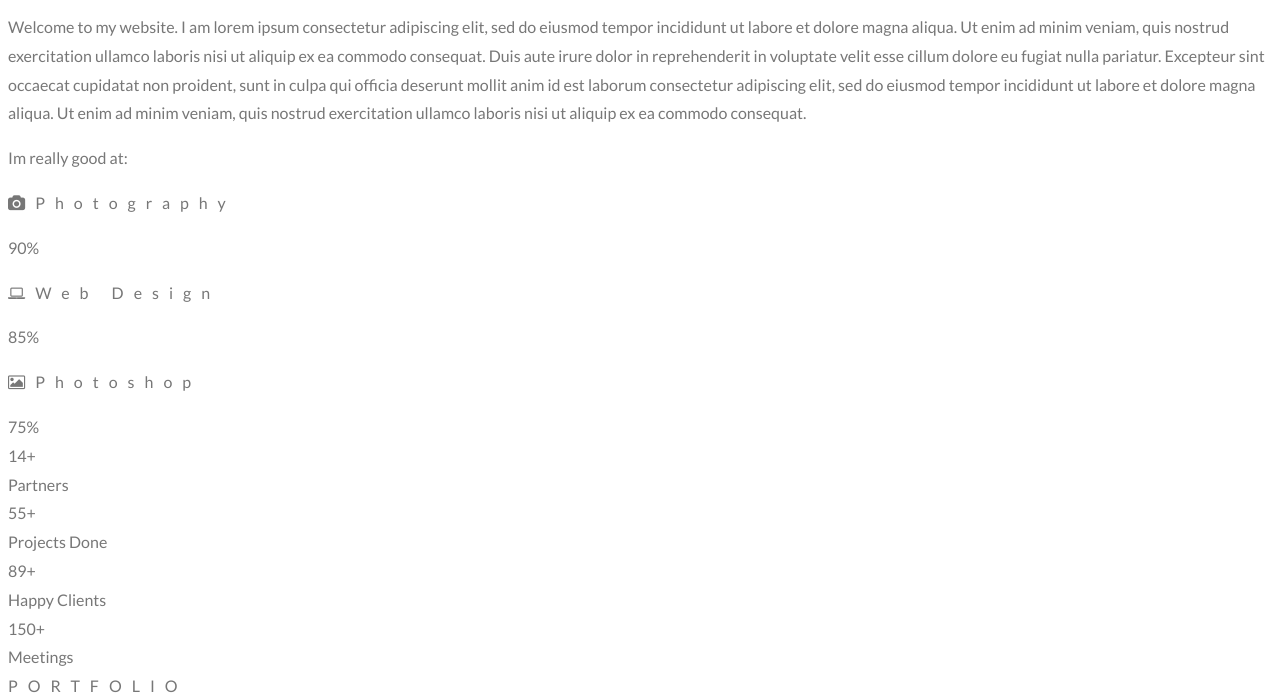
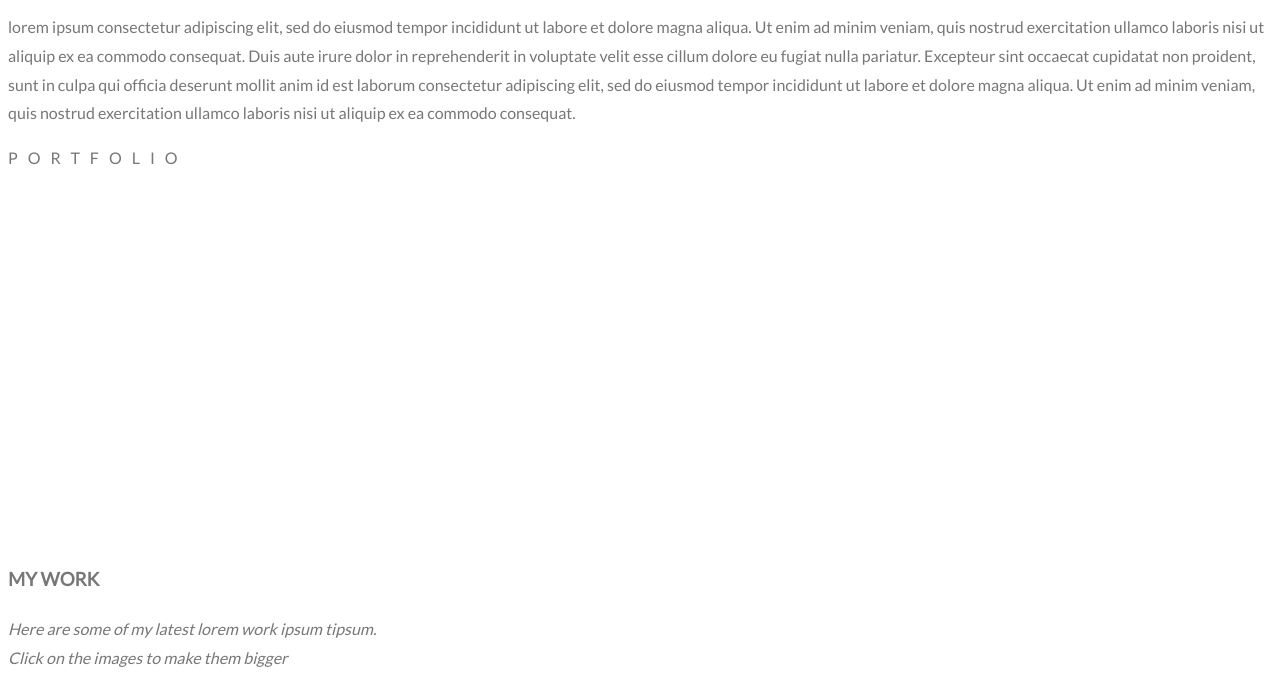
Before and after one commit to Robertsonstuff/mountstreethomestead, a plain HTML site: page Index.html in a window 1280 px wide. Shown: the part 818-1516 px from the top of the page. Drawn offline with Linux system fonts and the light colour scheme.

Commit message:
Update Index.html

```diff
--- a/Index.html
+++ b/Index.html
@@ -55,44 +55,11 @@
 
     <!-- Hide this text on small devices -->
     <div class="w3-col m6 w3-hide-small w3-padding-large">
-      <p>Welcome to my website. I am lorem ipsum consectetur adipiscing elit, sed do eiusmod tempor incididunt ut labore et dolore magna aliqua. Ut enim ad minim veniam, quis nostrud exercitation ullamco laboris nisi ut aliquip ex ea commodo consequat. Duis aute irure
+      <p>lorem ipsum consectetur adipiscing elit, sed do eiusmod tempor incididunt ut labore et dolore magna aliqua. Ut enim ad minim veniam, quis nostrud exercitation ullamco laboris nisi ut aliquip ex ea commodo consequat. Duis aute irure
         dolor in reprehenderit in voluptate velit esse cillum dolore eu fugiat nulla pariatur. Excepteur sint occaecat cupidatat non proident, sunt in culpa qui officia deserunt mollit anim id est laborum consectetur adipiscing elit, sed do eiusmod tempor
         incididunt ut labore et dolore magna aliqua. Ut enim ad minim veniam, quis nostrud exercitation ullamco laboris nisi ut aliquip ex ea commodo consequat.</p>
     </div>
   </div>
-  <p class="w3-large w3-center w3-padding-16">Im really good at:</p>
-  <p class="w3-wide"><i class="fa fa-camera"></i>Photography</p>
-  <div class="w3-light-grey">
-    <div class="w3-container w3-padding-small w3-dark-grey w3-center" style="width:90%">90%</div>
-  </div>
-  <p class="w3-wide"><i class="fa fa-laptop"></i>Web Design</p>
-  <div class="w3-light-grey">
-    <div class="w3-container w3-padding-small w3-dark-grey w3-center" style="width:85%">85%</div>
-  </div>
-  <p class="w3-wide"><i class="fa fa-photo"></i>Photoshop</p>
-  <div class="w3-light-grey">
-    <div class="w3-container w3-padding-small w3-dark-grey w3-center" style="width:75%">75%</div>
-  </div>
-</div>
-
-<div class="w3-row w3-center w3-dark-grey w3-padding-16">
-  <div class="w3-quarter w3-section">
-    <span class="w3-xlarge">14+</span><br>
-    Partners
-  </div>
-  <div class="w3-quarter w3-section">
-    <span class="w3-xlarge">55+</span><br>
-    Projects Done
-  </div>
-  <div class="w3-quarter w3-section">
-    <span class="w3-xlarge">89+</span><br>
-    Happy Clients
-  </div>
-  <div class="w3-quarter w3-section">
-    <span class="w3-xlarge">150+</span><br>
-    Meetings
-  </div>
-</div>
 
 <!-- Second Parallax Image with Portfolio Text -->
 <div class="bgimg-2 w3-display-container w3-opacity-min">
@@ -164,7 +131,7 @@
 <!-- Container (Contact Section) -->
 <div class="w3-content w3-container w3-padding-64" id="contact">
   <h3 class="w3-center">WHERE I WORK</h3>
-  <p class="w3-center"><em>I'd love your feedback!</em></p>
+  <p class="w3-center"><em>let's chat!</em></p>
 
   <div class="w3-row w3-padding-32 w3-section">
     <div class="w3-col m4 w3-container">
@@ -172,8 +139,8 @@
     </div>
     <div class="w3-col m8 w3-panel">
       <div class="w3-large w3-margin-bottom">
-        <i class="fa fa-map-marker fa-fw w3-hover-text-black w3-xlarge w3-margin-right"></i> Chicago, US<br>
-        <i class="fa fa-phone fa-fw w3-hover-text-black w3-xlarge w3-margin-right"></i> Phone: +00 151515<br>
+        <i class="fa fa-map-marker fa-fw w3-hover-text-black w3-xlarge w3-margin-right"></i> Aus<br>
+        <i class="fa fa-phone fa-fw w3-hover-text-black w3-xlarge w3-margin-right"></i> Phone: +614 55 555 555<br>
         <i class="fa fa-envelope fa-fw w3-hover-text-black w3-xlarge w3-margin-right"></i> Email: mail@mail.com<br>
       </div>
       <p>Swing by for a cup of <i class="fa fa-coffee"></i>, or leave me a note:</p>
```
